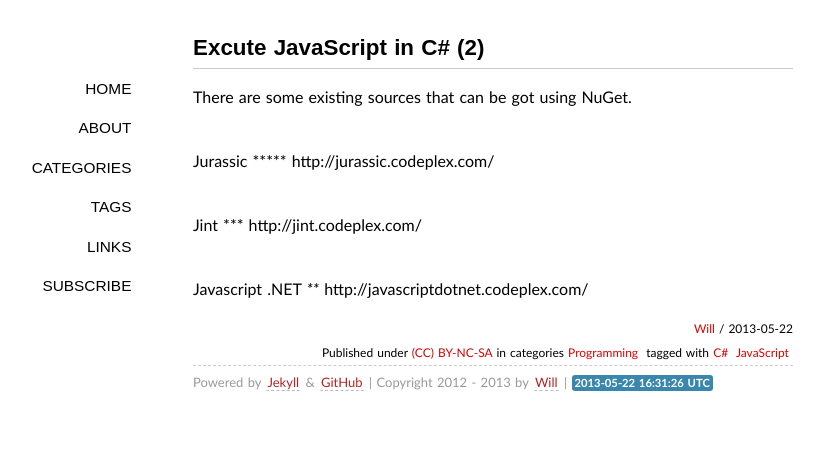
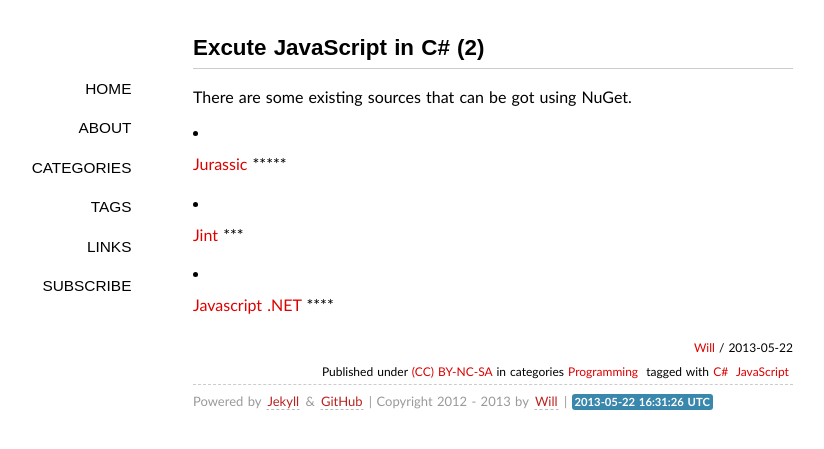
Before and after one commit to will-tang/will-tang.github.io, a Jekyll site: the page built from _posts/2013/2013-05-22-ExcuteJS2.md, in a window 1280 px wide. Shown: the top 449 px of the page, without its empty margins (147-971 px from the left). Built offline with Jekyll 4.4.1, drawn with Linux system fonts in a browser that asks for light colours; some web fonts are replaced; Markdown is read by kramdown in place of the engine named in the settings; comment, search, counter and statistics services are not loaded.

Commit message:
2013-05-22

```diff
--- a/_posts/2013/2013-05-22-ExcuteJS2.md
+++ b/_posts/2013/2013-05-22-ExcuteJS2.md
@@ -10,14 +10,9 @@ tags:
 
 There are some existing sources that can be got using NuGet.
 
-<br>
-Jurassic *****
-http://jurassic.codeplex.com/
 
-<br>
-Jint ***
-http://jint.codeplex.com/
++ [Jurassic](http://jurassic.codeplex.com/) \*\*\*\*\*
 
-<br>
-Javascript .NET ****
-http://javascriptdotnet.codeplex.com/
++ [Jint](http://jint.codeplex.com/) \*\*\*
+
++ [Javascript .NET](http://javascriptdotnet.codeplex.com/) \*\*\*\*
```
